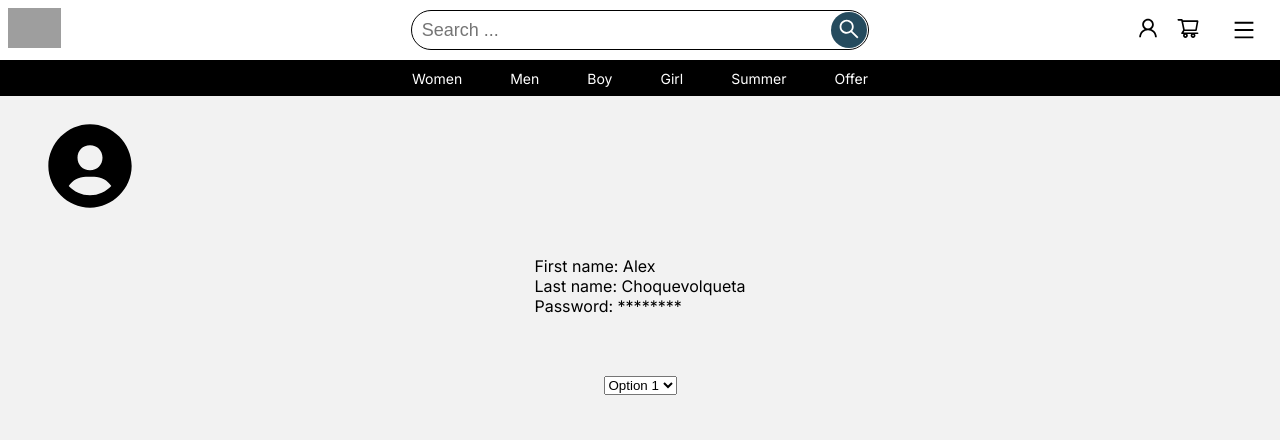
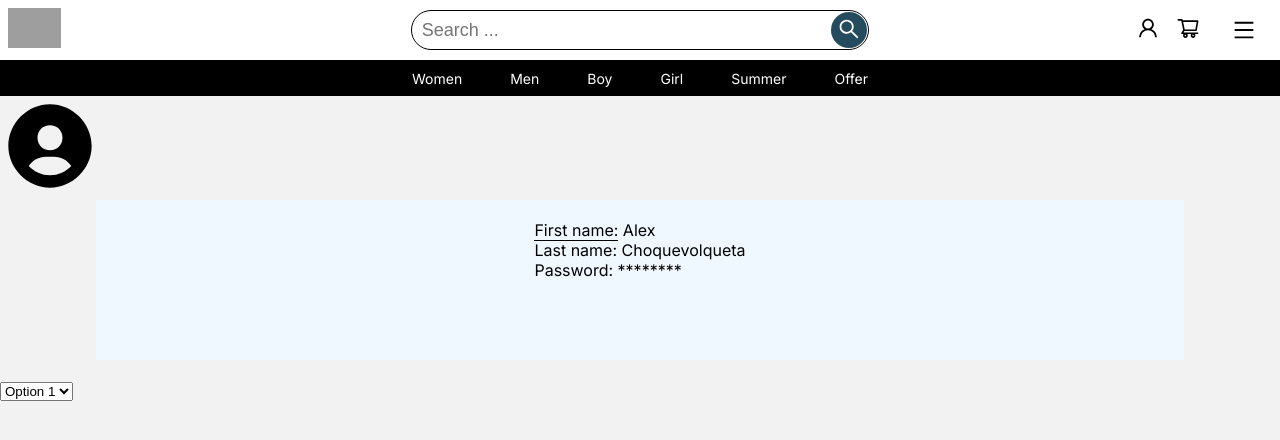
Before and after one commit to Les-Jailes/Boutique_Clothing, a Next.js app: page /pages/user-profile in a window 1280 px wide. Shown: the top 440 px of the page. Built offline with nearby package versions, Linux system fonts and the light colour scheme; grey boxes are pictures that could not be loaded.

Commit message:
Add styles of the class

```diff
--- a/src/app/pages/user-profile/UserProfile.css
+++ b/src/app/pages/user-profile/UserProfile.css
@@ -1,22 +1,23 @@
+.profile-container {
+  min-height: 100vh;
+  background-image: url('https://i.pinimg.com/originals/bc/03/dd/bc03dd204fa7ba0cdbb02f91ebd37777.jpg');
+  background-repeat: no-repeat;
+  background-position: center center;
+  background-size: cover;
+}
+
 .label-manager{
-  padding: 20px 40px;
+  background-color:aliceblue;
+  padding: 20px 40px 80px;
   display: flex;
-  flex-direction: column;
   align-items: center;
   justify-content: center;
-
+  height: auto;
+  max-width: 85%;
+  margin: 0 auto;
+  padding-top: 20px;
 }
 
-.img {
-  padding: 20px 40px;
-  display: flex;
-  flex-direction: column;
+.label-manager__label-first-name {
+  border-bottom: 1px solid black;
 }
-
-.filter-bar {
-  padding: 20px 40px;
-  display: flex;
-  flex-direction: column;
-  align-items: center;
-  justify-content: center;
-}
```
Also changed, not shown: src/app/pages/user-profile/page.module.css (deleted).
